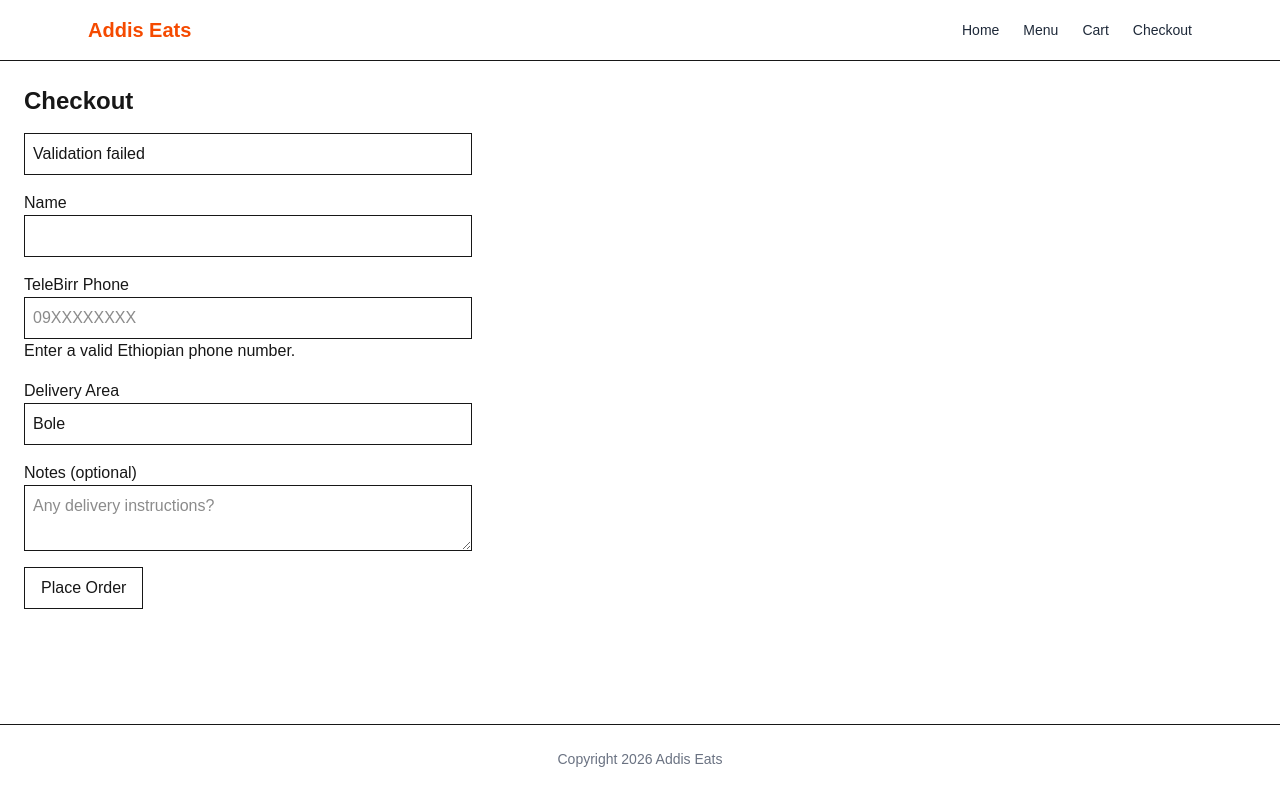
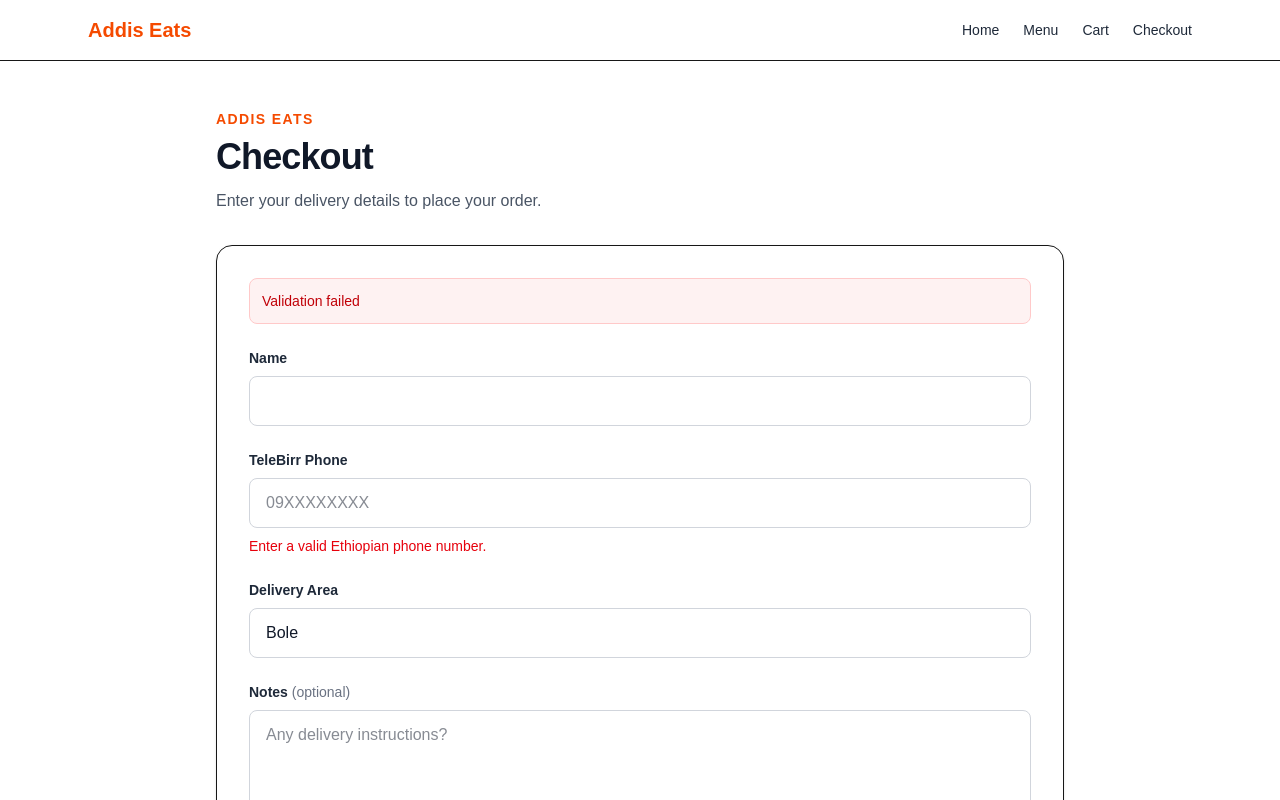
Before and after one commit to HaniSemayat/IBT-Software-Development-Class-2026, a Next.js app in the folder Module-03-react-nextjs/Days/day-40/addis-eats/: page /checkout in a window 1280 px wide. Both pictures are taken after typing "Sample", "5551234", "Sample" into the empty fields and a click on the button "Place Order". Shown: the top 800 px of the page. Built offline with nearby package versions, Linux system fonts and the light colour scheme.

Commit message:
polish checkout page

```diff
--- a/Module-03-react-nextjs/Days/day-40/addis-eats/app/checkout/CheckoutForm.jsx
+++ b/Module-03-react-nextjs/Days/day-40/addis-eats/app/checkout/CheckoutForm.jsx
@@ -17,93 +17,129 @@ export default function CheckoutForm() {
 
   if (state.success) {
     return (
-      <section className="mt-4">
-        <p role="alert">
-          Your order has been placed successfully!
-        </p>
+      <section className="text-center">
+        <div className="rounded-xl bg-green-50 p-6">
+          <h2 className="text-2xl font-bold text-green-800">
+            Order placed successfully!
+          </h2>
+
+          <p className="mt-2 text-green-700">
+            Thank you for ordering from Addis Eats.
+          </p>
+        </div>
 
         <Link
           href="/menu"
-          className="mt-4 inline-block border px-3 py-1"
+          className="mt-6 inline-block rounded-lg bg-orange-600 px-5 py-3 font-semibold text-white transition hover:bg-orange-700"
         >
-          Order more food
+          Order More Food
         </Link>
       </section>
     );
   }
 
   return (
-    <form action={formAction} className="mt-4 max-w-md space-y-4">
+    <form action={formAction} className="space-y-6">
       {state.error && (
-        <p role="alert" className="border p-2">
+        <p
+          role="alert"
+          className="rounded-lg border border-red-200 bg-red-50 p-3 text-sm text-red-700"
+        >
           {state.error}
         </p>
       )}
 
       <div>
-        <label htmlFor="name">Name</label>
+        <label
+          htmlFor="name"
+          className="mb-2 block text-sm font-semibold text-gray-800"
+        >
+          Name
+        </label>
 
         <input
           id="name"
           name="name"
           type="text"
-          className="block w-full border p-2"
+          className="block w-full rounded-lg border border-gray-300 bg-white px-4 py-3 text-gray-900 outline-none transition focus:border-orange-500 focus:ring-2 focus:ring-orange-100"
         />
 
         {state.fieldErrors?.name && (
-          <p role="alert">{state.fieldErrors.name}</p>
+          <p role="alert" className="mt-2 text-sm text-red-600">
+            {state.fieldErrors.name}
+          </p>
         )}
       </div>
 
       <div>
-        <label htmlFor="phone">TeleBirr Phone</label>
+        <label
+          htmlFor="phone"
+          className="mb-2 block text-sm font-semibold text-gray-800"
+        >
+          TeleBirr Phone
+        </label>
 
         <input
           id="phone"
           name="phone"
           type="tel"
           placeholder="09XXXXXXXX"
-          className="block w-full border p-2"
+          className="block w-full rounded-lg border border-gray-300 bg-white px-4 py-3 text-gray-900 outline-none transition focus:border-orange-500 focus:ring-2 focus:ring-orange-100"
         />
 
         {state.fieldErrors?.phone && (
-          <p role="alert">{state.fieldErrors.phone}</p>
+          <p role="alert" className="mt-2 text-sm text-red-600">
+            {state.fieldErrors.phone}
+          </p>
         )}
       </div>
 
       <div>
-        <label htmlFor="area">Delivery Area</label>
+        <label
+          htmlFor="area"
+          className="mb-2 block text-sm font-semibold text-gray-800"
+        >
+          Delivery Area
+        </label>
 
         <input
           id="area"
           name="area"
           type="text"
           defaultValue="Bole"
-          className="block w-full border p-2"
+          className="block w-full rounded-lg border border-gray-300 bg-white px-4 py-3 text-gray-900 outline-none transition focus:border-orange-500 focus:ring-2 focus:ring-orange-100"
         />
 
         {state.fieldErrors?.area && (
-          <p role="alert">{state.fieldErrors.area}</p>
+          <p role="alert" className="mt-2 text-sm text-red-600">
+            {state.fieldErrors.area}
+          </p>
         )}
       </div>
 
       <div>
-        <label htmlFor="notes">Notes (optional)</label>
+        <label
+          htmlFor="notes"
+          className="mb-2 block text-sm font-semibold text-gray-800"
+        >
+          Notes <span className="font-normal text-gray-500">(optional)</span>
+        </label>
 
         <textarea
           id="notes"
           name="notes"
+          rows="4"
           placeholder="Any delivery instructions?"
-          className="block w-full border p-2"
+          className="block w-full resize-none rounded-lg border border-gray-300 bg-white px-4 py-3 text-gray-900 outline-none transition focus:border-orange-500 focus:ring-2 focus:ring-orange-100"
         />
       </div>
 
       <button
         type="submit"
         disabled={pending}
-        className="border px-4 py-2"
+        className="w-full rounded-lg bg-orange-600 px-5 py-3 font-semibold text-white transition hover:bg-orange-700 disabled:cursor-not-allowed disabled:opacity-60"
       >
-        {pending ? "Placing order..." : "Place Order"}
+        {pending ? "Placing Order..." : "Place Order"}
       </button>
     </form>
   );
--- a/Module-03-react-nextjs/Days/day-40/addis-eats/app/checkout/page.js
+++ b/Module-03-react-nextjs/Days/day-40/addis-eats/app/checkout/page.js
@@ -4,10 +4,24 @@ export const dynamic = "force-dynamic";
 
 export default function CheckoutPage() {
   return (
-    <main className="p-6">
-      <h1 className="text-2xl font-bold">Checkout</h1>
+    <main className="mx-auto max-w-4xl px-6 py-12">
+      <div className="mb-8">
+        <p className="text-sm font-semibold uppercase tracking-widest text-orange-600">
+          Addis Eats
+        </p>
 
-      <CheckoutForm />
+        <h1 className="mt-2 text-4xl font-bold tracking-tight text-gray-900">
+          Checkout
+        </h1>
+
+        <p className="mt-3 text-gray-600">
+          Enter your delivery details to place your order.
+        </p>
+      </div>
+
+      <div className="rounded-2xl border bg-white p-6 shadow-sm sm:p-8">
+        <CheckoutForm />
+      </div>
     </main>
   );
 }
```
